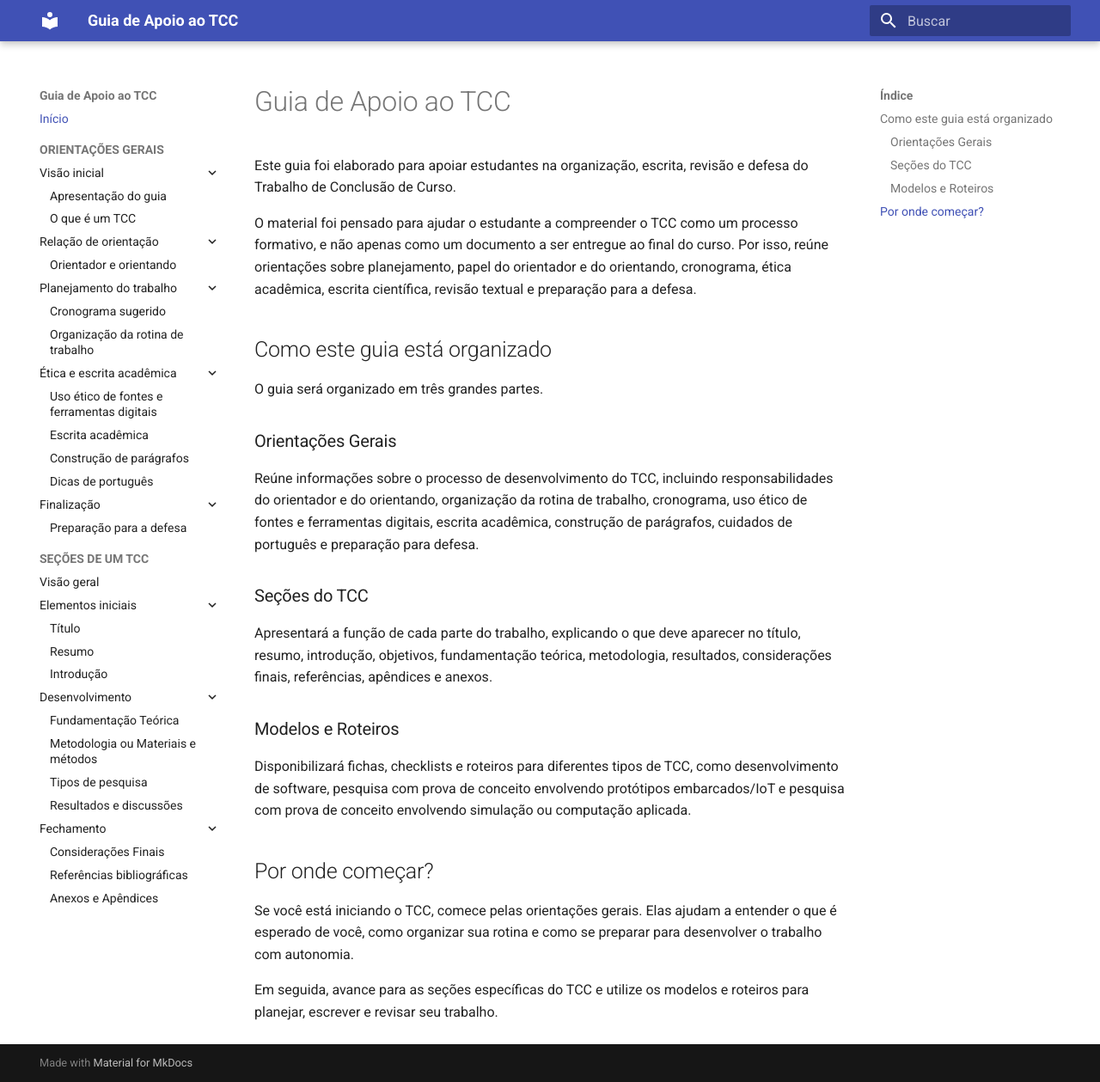
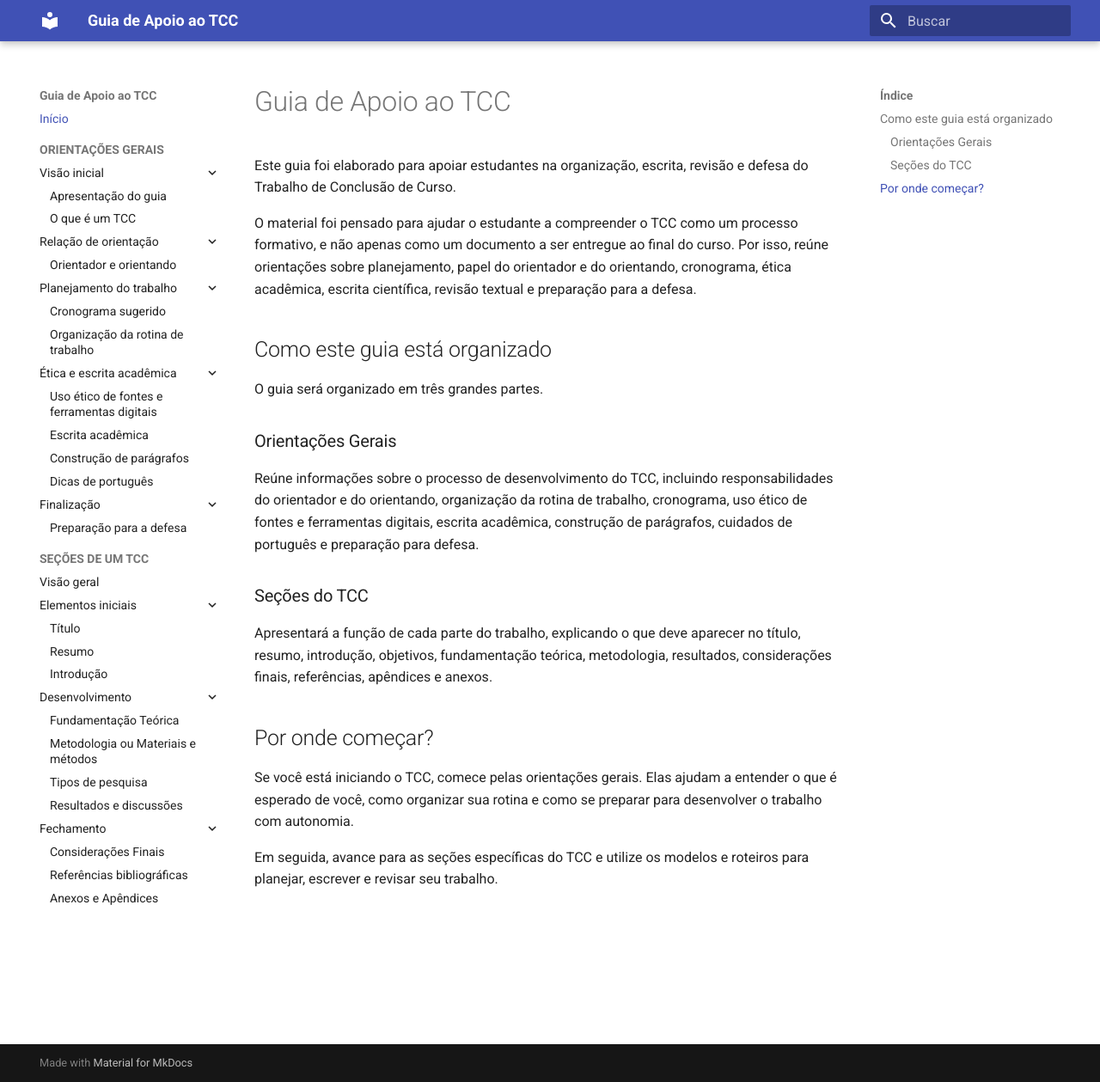
Before and after one commit to danielaflor/tcc, an MkDocs documentation site: the page built from docs/index.md, in a window 1280 px wide and 1259 px high. Shown: the whole window at 86% size. Built offline with MkDocs 1.6.1 and Material for MkDocs 9.7.7, drawn with Linux system fonts in a browser that asks for light colours.

Commit message:
Comment out section on TCC models and guidelines
Removed content related to models and guidelines for TCC.

```diff
--- a/docs/index.md
+++ b/docs/index.md
@@ -16,9 +16,9 @@ Reúne informações sobre o processo de desenvolvimento do TCC, incluindo respo
 
 Apresentará a função de cada parte do trabalho, explicando o que deve aparecer no título, resumo, introdução, objetivos, fundamentação teórica, metodologia, resultados, considerações finais, referências, apêndices e anexos.
 
-### Modelos e Roteiros
+<!--### Modelos e Roteiros-->
 
-Disponibilizará fichas, checklists e roteiros para diferentes tipos de TCC, como desenvolvimento de software, pesquisa com prova de conceito envolvendo protótipos embarcados/IoT e pesquisa com prova de conceito envolvendo simulação ou computação aplicada.
+<!--Disponibilizará fichas, checklists e roteiros para diferentes tipos de TCC, como desenvolvimento de software, pesquisa com prova de conceito envolvendo protótipos embarcados/IoT e pesquisa com prova de conceito envolvendo simulação ou computação aplicada.-->
 
 ## Por onde começar?
 
```
